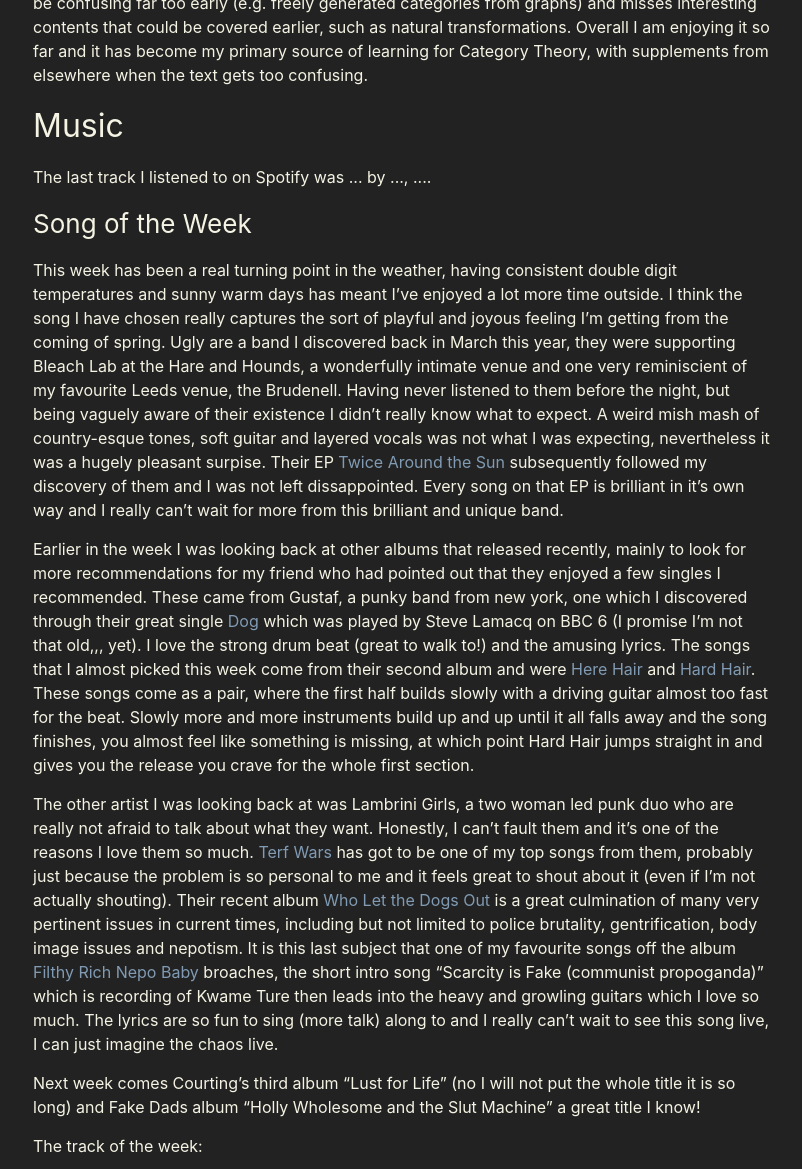
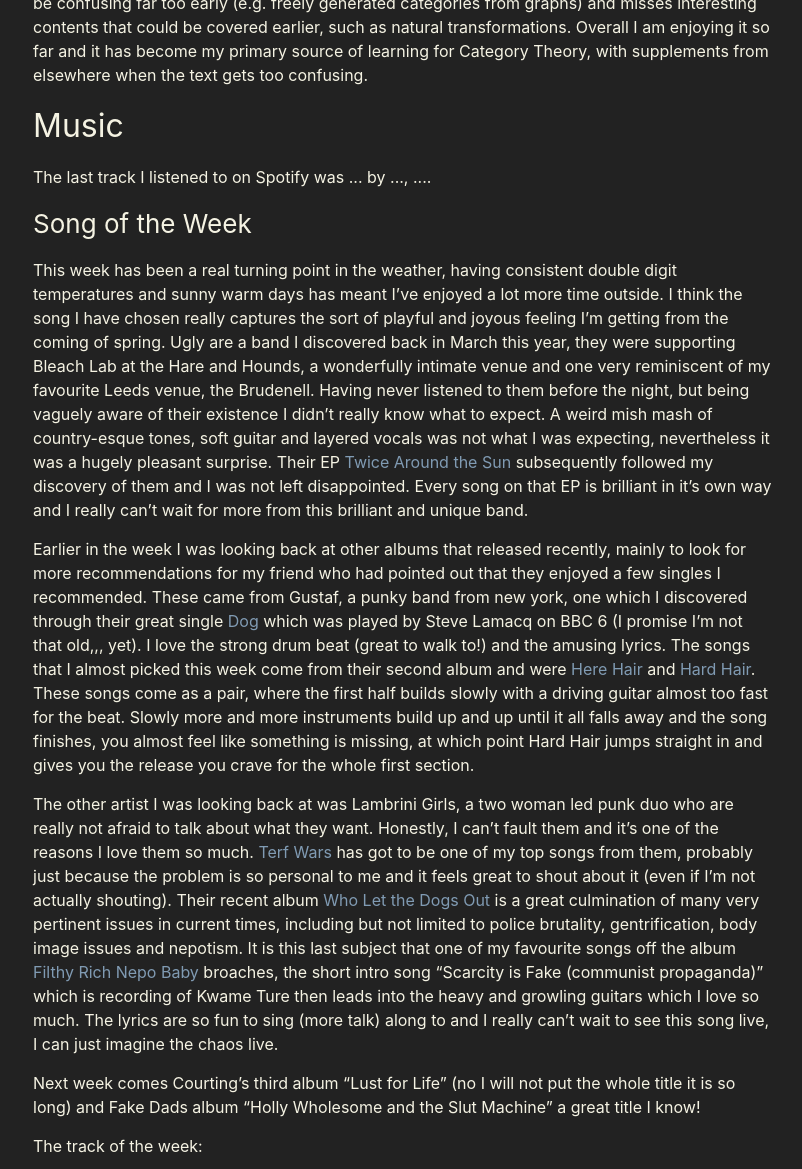
Before and after one commit to awsloth/awsloth.github.io, a Jekyll site: the page built from media.markdown, in a window 1280 px wide and 1400 px high, scrolled down 731 px, cut to the strip 0-1169 px from the top of the window. Shown: the whole strip, without its empty margins (237-1039 px from the left). Built offline with Jekyll 4.4.1, drawn with Linux system fonts in a browser that asks for light colours; a script that is not in the unit is left out.

Commit message:
Fix spellings

```diff
--- a/media.markdown
+++ b/media.markdown
@@ -37,11 +37,11 @@
 
 ### Song of the Week
 
-This week has been a real turning point in the weather, having consistent double digit temperatures and sunny warm days has meant I've enjoyed a lot more time outside. I think the song I have chosen really captures the sort of playful and joyous feeling I'm getting from the coming of spring. Ugly are a band I discovered back in March this year, they were supporting Bleach Lab at the Hare and Hounds, a wonderfully intimate venue and one very reminiscient of my favourite Leeds venue, the Brudenell. Having never listened to them before the night, but being vaguely aware of their existence I didn't really know what to expect. A weird mish mash of country-esque tones, soft guitar and layered vocals was not what I was expecting, nevertheless it was a hugely pleasant surpise. Their EP [Twice Around the Sun](https://open.spotify.com/album/3wzMjiyIQ2zDv3suwSHxpp?si=i2MGJ_c1QImW5YQ6cvEAKw) subsequently followed my discovery of them and I was not left dissappointed. Every song on that EP is brilliant in it's own way and I really can't wait for more from this brilliant and unique band.
+This week has been a real turning point in the weather, having consistent double digit temperatures and sunny warm days has meant I've enjoyed a lot more time outside. I think the song I have chosen really captures the sort of playful and joyous feeling I'm getting from the coming of spring. Ugly are a band I discovered back in March this year, they were supporting Bleach Lab at the Hare and Hounds, a wonderfully intimate venue and one very reminiscent of my favourite Leeds venue, the Brudenell. Having never listened to them before the night, but being vaguely aware of their existence I didn't really know what to expect. A weird mish mash of country-esque tones, soft guitar and layered vocals was not what I was expecting, nevertheless it was a hugely pleasant surprise. Their EP [Twice Around the Sun](https://open.spotify.com/album/3wzMjiyIQ2zDv3suwSHxpp?si=i2MGJ_c1QImW5YQ6cvEAKw) subsequently followed my discovery of them and I was not left disappointed. Every song on that EP is brilliant in it's own way and I really can't wait for more from this brilliant and unique band.
 
 Earlier in the week I was looking back at other albums that released recently, mainly to look for more recommendations for my friend who had pointed out that they enjoyed a few singles I recommended. These came from Gustaf, a punky band from new york, one which I discovered through their great single [Dog](https://open.spotify.com/track/0uK8gLvvWEVVeLG95CPuh0?si=8e105422d3d643ad) which was played by Steve Lamacq on BBC 6 (I promise I'm not that old,,, yet). I love the strong drum beat (great to walk to!) and the amusing lyrics. The songs that I almost picked this week come from their second album and were [Here Hair](https://open.spotify.com/track/1lhLS5iHmYUSpKBcsqnZRD?si=267d1a3375a4479e) and [Hard Hair](https://open.spotify.com/track/6VgB77wE7o9LTyDk0AukcR?si=7da5c39704144aa7). These songs come as a pair, where the first half builds slowly with a driving guitar almost too fast for the beat. Slowly more and more instruments build up and up until it all falls away and the song finishes, you almost feel like something is missing, at which point Hard Hair jumps straight in and gives you the release you crave for the whole first section.
 
-The other artist I was looking back at was Lambrini Girls, a two woman led punk duo who are really not afraid to talk about what they want. Honestly, I can't fault them and it's one of the reasons I love them so much. [Terf Wars](https://open.spotify.com/track/7aNvsOmhlc4V07PdT4YgtN?si=0f79a9b02b824ab1) has got to be one of my top songs from them, probably just because the problem is so personal to me and it feels great to shout about it (even if I'm not actually shouting). Their recent album [Who Let the Dogs Out](https://open.spotify.com/album/4GzF4Yg3GSkKi4hAzmjBKV?si=gVO9pnFnTOmwck3lS1sypQ) is a great culmination of many very pertinent issues in current times, including but not limited to police brutality, gentrification, body image issues and nepotism. It is this last subject that one of my favourite songs off the album [Filthy Rich Nepo Baby](https://open.spotify.com/track/0z0IR9uRtwPhfGAq4wKNlb?si=20c89064956d4b24) broaches, the short intro song "Scarcity is Fake (communist propoganda)" which is recording of Kwame Ture then leads into the heavy and growling guitars which I love so much. The lyrics are so fun to sing (more talk) along to and I really can't wait to see this song live, I can just imagine the chaos live.
+The other artist I was looking back at was Lambrini Girls, a two woman led punk duo who are really not afraid to talk about what they want. Honestly, I can't fault them and it's one of the reasons I love them so much. [Terf Wars](https://open.spotify.com/track/7aNvsOmhlc4V07PdT4YgtN?si=0f79a9b02b824ab1) has got to be one of my top songs from them, probably just because the problem is so personal to me and it feels great to shout about it (even if I'm not actually shouting). Their recent album [Who Let the Dogs Out](https://open.spotify.com/album/4GzF4Yg3GSkKi4hAzmjBKV?si=gVO9pnFnTOmwck3lS1sypQ) is a great culmination of many very pertinent issues in current times, including but not limited to police brutality, gentrification, body image issues and nepotism. It is this last subject that one of my favourite songs off the album [Filthy Rich Nepo Baby](https://open.spotify.com/track/0z0IR9uRtwPhfGAq4wKNlb?si=20c89064956d4b24) broaches, the short intro song "Scarcity is Fake (communist propaganda)" which is recording of Kwame Ture then leads into the heavy and growling guitars which I love so much. The lyrics are so fun to sing (more talk) along to and I really can't wait to see this song live, I can just imagine the chaos live.
 
 Next week comes Courting's third album "Lust for Life" (no I will not put the whole title it is so long) and Fake Dads album "Holly Wholesome and the Slut Machine" a great title I know!
 
```
